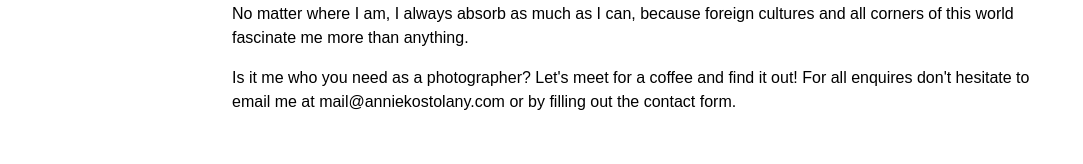
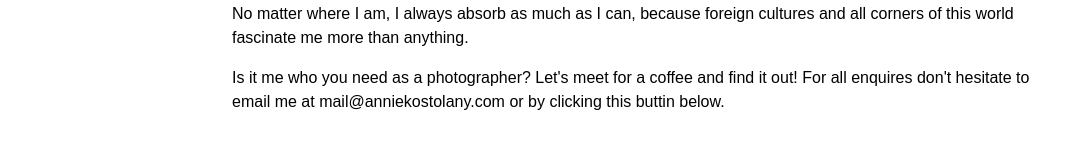
Before and after one commit to 3n1k0/anniekostolany.com, a React app: page /about-me in a window 1280 px wide. Shown: the part 946-1110 px from the top of the page, without its empty margins (0-1083 px from the left). Built offline with nearby package versions, Linux system fonts and the light colour scheme.

Commit message:
Update AboutMe.jsx

```diff
--- a/src/components/pages/AboutMe.jsx
+++ b/src/components/pages/AboutMe.jsx
@@ -15,7 +15,7 @@ Most of the time I just quietly observe. I wait until light, texture, color and
 <br />I love travelling with my camera. I took photos in Germany, Hungary, France, the Netherlands, and in the States. No matter where I am, I always absorb as much as I can, because foreign cultures and all corners of this world fascinate me more than anything.
 
 
-<p>Is it me who you need as a photographer? Let's meet for a coffee and find it out! For all enquires don't hesitate to email me at mail@anniekostolany.com or by filling out the contact form.</p>
+<p>Is it me who you need as a photographer? Let's meet for a coffee and find it out! For all enquires don't hesitate to email me at mail@anniekostolany.com or by clicking this buttin below.</p>
 
 		<BookNowButton />
 	</Page>
```
